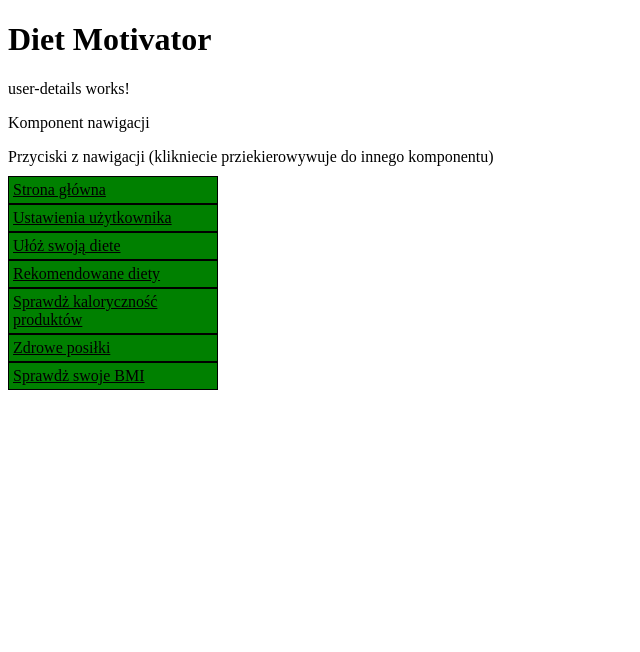
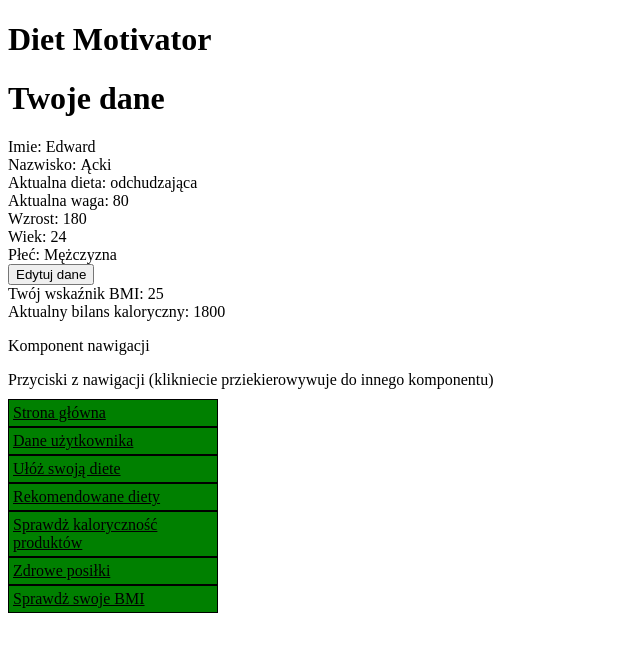
Before and after one commit to alb123pal/diet-motivator, an Angular app: page /ustawienia-konta in a window 1280 px wide. Shown: the top 652 px of the page, without its empty margins (0-640 px from the left). Built offline with nearby package versions, Linux system fonts and the light colour scheme.

Commit message:
adding user details

```diff
--- a/src/app/components/dropdown-navigator/dropdown-navigator.component.html
+++ b/src/app/components/dropdown-navigator/dropdown-navigator.component.html
@@ -4,7 +4,7 @@
 <div>
   <span>Przyciski z nawigacji (klikniecie prziekierowywuje do innego komponentu)</span><br />
   <a routerLink='main'>Strona główna</a>
-  <a routerLink='ustawienia-konta'>Ustawienia użytkownika</a>
+  <a routerLink='ustawienia-konta'>Dane użytkownika</a>
   <a routerLink='stworz-diete'>Ułóż swoją diete</a>
   <a routerLink='rekomendowane-diety'>Rekomendowane diety</a>
   <a routerLink='lista-produktow'>Sprawdż kaloryczność produktów</a>
--- a/src/app/components/user-details/user-details.component.html
+++ b/src/app/components/user-details/user-details.component.html
@@ -1,3 +1,46 @@
-<p>
-  user-details works!
-</p>
+<div>
+  <h1>Twoje dane</h1>
+  <div>
+    <span>Imie: {{userData.name }}</span>
+    <span>Nazwisko: {{ userData.surname}}</span>
+  </div>
+  <div *ngIf="!editableData">
+    <div>
+      <span>Aktualna dieta: {{ userData.currentDiet}}</span>
+      <span>Aktualna waga: {{userData.weight }}</span>
+      <span>Wzrost: {{userData.height}}</span>
+      <span>Wiek: {{userData.age}}</span>
+      <span>Płeć: {{userData.gender }}</span>
+      <button (click)="editData()">Edytuj dane</button>
+    </div>
+    <div>
+      <span>Twój wskaźnik BMI: {{ userData.BMI}}</span>
+      <span>Aktualny bilans kaloryczny: {{ userData.demandKcal}}</span>
+    </div>
+  </div>
+  <div *ngIf="editableData">
+    <div>
+        <span>Aktualna dieta(to powinien byc dropdown):</span>
+        <input [(ngModel)]="userData.currentDiet" placeholder="Podaj swój cel"/>
+    </div>
+    <div>
+        <span>Waga</span>
+        <input type="number" [(ngModel)]="userData.weight" placeholder="Podaj swoją wagę (kg) np. 80"/>
+    </div>
+    <div>
+        <span>Wzrost</span>
+        <input type="number" [(ngModel)]="userData.height" placeholder="Podaj wzrost (m) np. 1.80"/>
+    </div>
+    <div>
+        <span>Wiek</span>
+        <input type="number" [(ngModel)]="userData.age" placeholder="Podaj wiek"/>
+    </div>
+    <div>
+        <span>Płeć</span>
+        <span>Mężczyzna:</span><input [(ngModel)]="userData.gender" type="radio" name="gender" value="M">
+        <span>Kobieta:</span><input [(ngModel)]="userData.gender" type="radio" name="gender" value="K">
+    </div>
+    <button (click)="editData()">Wróć do danych</button>
+    <button (click)="saveData()">Zapisz dane</button>
+  </div>
+</div>
--- a/src/app/components/user-details/user-details.component.scss
+++ b/src/app/components/user-details/user-details.component.scss
@@ -0,0 +1,3 @@
+span {
+    display: block;
+}
--- a/src/app/components/user-details/user-details.component.ts
+++ b/src/app/components/user-details/user-details.component.ts
@@ -7,9 +7,29 @@ import { Component, OnInit } from '@angular/core';
 })
 export class UserDetailsComponent implements OnInit {
 
+  userData = {
+    name: 'Edward',
+    surname: 'Ącki',
+    weight: 80,
+    height: 180,
+    age: 24,
+    gender: 'Mężczyzna',
+    currentDiet: 'odchudzająca',
+    demandKcal: 1800,
+    BMI: 25
+  }
+
+  editableData = false;
   constructor() { }
 
   ngOnInit() {
   }
 
+  editData() {
+    this.editableData = !this.editableData;
+  }
+
+  saveData() {
+    console.log('zapisz dane: ', this.userData);
+  }
 }
```
Also changed, not shown: 1 other file (tests, documents, lock files or other folders).
